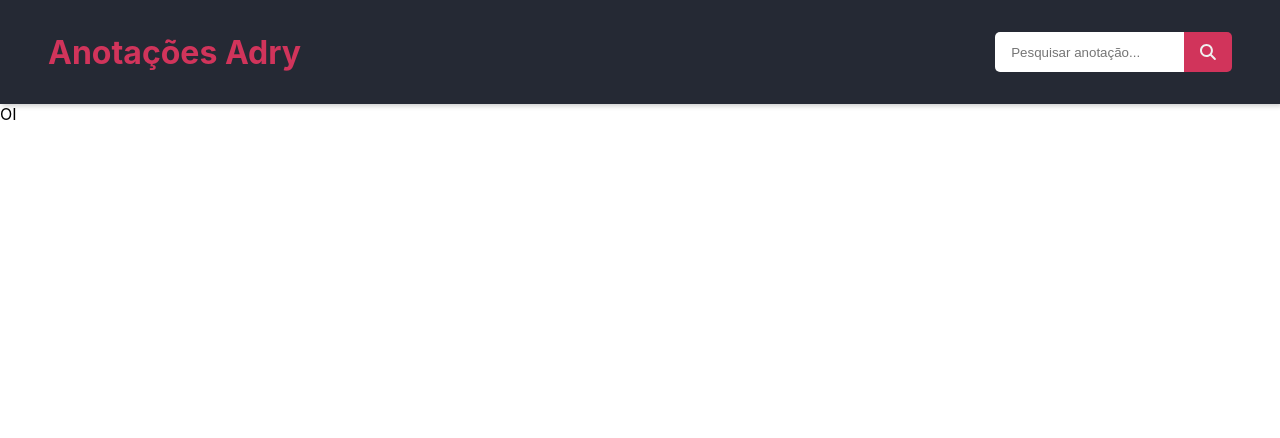
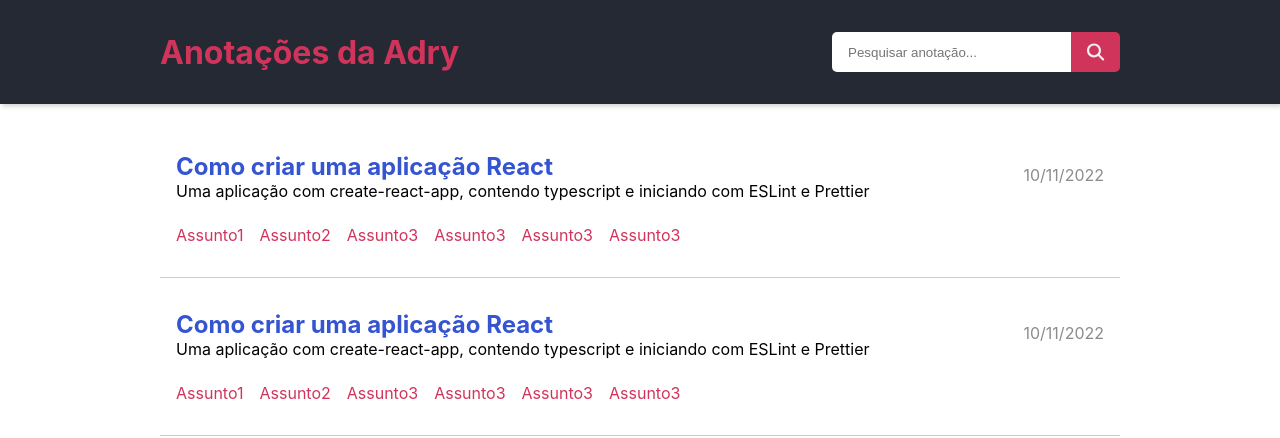
Before and after one commit to adryfernandes/adry-blog-reactjs, a React (Create React App) app: page / in a window 1280 px wide. Shown: the top 438 px of the page. Built offline with nearby package versions, Linux system fonts and the light colour scheme.

Commit message:
Componente de posts

```diff
--- a/src/components/Header/index.tsx
+++ b/src/components/Header/index.tsx
@@ -1,4 +1,4 @@
-import { Container, Icon, Button, SearchContent } from "./styled";
+import { Container, Icon, Button, SearchContent, Content } from "./styled";
 import { faMagnifyingGlass } from "@fortawesome/free-solid-svg-icons";
 import { useState } from "react";
 
@@ -7,7 +7,8 @@ export function Header() {
 
   return (
     <Container>
-      <h1>Anotações Adry</h1>
+      <Content>
+        <h1>Anotações da Adry</h1>
         <SearchContent>
           <input placeholder="Pesquisar anotação..." />
           <Button onClick={() => setClickButton(!clickButton)}>
@@ -17,6 +18,7 @@ export function Header() {
             />
           </Button>
         </SearchContent>
+      </Content>
     </Container>
   );
 }
--- a/src/components/Header/styled.tsx
+++ b/src/components/Header/styled.tsx
@@ -1,19 +1,37 @@
 import { FontAwesomeIcon } from "@fortawesome/react-fontawesome";
 import styled, { keyframes } from "styled-components";
+import { breakpoints } from "../../theme/breakpoints";
 import { colors } from "../../theme/colors";
 import { metrics } from "../../theme/metrics";
 
 export const Container = styled.header`
   background-color: ${colors.theme.blueGray};
-  padding: ${metrics.padding.medium} ${metrics.padding.large};
+  box-shadow: 2px 2px 5px rgba(0, 0, 0, 0.2);
   display: flex;
+  justify-content: center;
+`;
+
+export const Content = styled.div`
+  padding: ${metrics.padding.medium};
+  display: flex;
+  flex-direction: column;
   align-items: center;
   justify-content: space-between;
-  box-shadow: 2px 2px 5px rgba(0, 0, 0, 0.2);
+
+  @media (min-width: ${breakpoints.md}) {
+    flex-direction: row;
+    padding: ${metrics.padding.medium};
+    width: ${metrics.widthPage};
+  }
 
   h1 {
     color: ${colors.theme.pink};
     margin: 0;
+    margin-bottom: 1.5rem;
+
+    @media (min-width: ${breakpoints.md}) {
+      margin: 0;
+    }
   }
 `;
 
@@ -34,9 +52,13 @@ const fade = keyframes`
 
 export const SearchContent = styled.div`
   display: flex;
-  justify-content: end;
   align-items: stretch;
-  width: 20%;
+  width: 100%;
+
+  @media (min-width: ${breakpoints.md}) {
+    width: 30%;
+    justify-content: end;
+  }
 
   input {
     border-radius: 5px 0 0 5px;
--- /dev/null
+++ b/src/components/Post/index.tsx
@@ -0,0 +1,29 @@
+import { Container, Content, Matters, Top } from "./styled";
+
+export function Post() {
+  return (
+    <Container>
+      <Content>
+        <Top>
+          <div>
+            <h2>Como criar uma aplicação React</h2>
+            <h4>
+              Uma aplicação com create-react-app, contendo typescript e
+              iniciando com ESLint e Prettier
+            </h4>
+          </div>
+          <span id="date">10/11/2022</span>
+        </Top>
+
+        <Matters>
+          <span>Assunto1</span>
+          <span>Assunto2</span>
+          <span>Assunto3</span>
+          <span>Assunto3</span>
+          <span>Assunto3</span>
+          <span>Assunto3</span>
+        </Matters>
+      </Content>
+    </Container>
+  );
+}
--- /dev/null
+++ b/src/components/Post/styled.tsx
@@ -0,0 +1,69 @@
+import styled from "styled-components";
+import { breakpoints } from "../../theme/breakpoints";
+import { colors } from "../../theme/colors";
+import { metrics } from "../../theme/metrics";
+
+export const Container = styled.section`
+  border-bottom: 1px solid rgba(0, 0, 0, 0.2);
+  padding: ${metrics.padding.small} 0;
+`;
+
+export const Content = styled.div`
+  cursor: pointer;
+  padding: ${metrics.padding.small};
+
+  &:hover {
+    background-color: rgba(0, 0, 0, 0.1);
+  }
+
+  h2 {
+    color: ${colors.theme.purple};
+    margin: 0;
+  }
+
+  h4 {
+    margin: 0;
+    font-weight: 400;
+    margin-top: 0.5rem;
+    text-align: justify;
+
+    @media (min-width: ${breakpoints.md}) {
+      margin-top: 0;
+    }
+  }
+`;
+
+export const Top = styled.div`
+  display: flex;
+  align-items: flex-start;
+  justify-content: space-between;
+  margin-bottom: 1.5rem;
+  flex-direction: column;
+
+  @media (min-width: ${breakpoints.md}) {
+    flex-direction: row;
+  }
+
+  #date {
+    color: ${colors.gray};
+    margin-top: 0.8rem;
+
+    @media (min-width: ${breakpoints.md}) {
+      flex-direction: row;
+    }
+  }
+`;
+
+export const Matters = styled.div`
+  display: grid;
+  grid-template-columns: repeat(3, 1fr);
+
+  @media (min-width: ${breakpoints.md}) {
+    display: flex;
+  }
+
+  span {
+    margin-right: 1rem;
+    color: ${colors.theme.pink};
+  }
+`;
--- a/src/pages/Home/index.tsx
+++ b/src/pages/Home/index.tsx
@@ -1,3 +1,19 @@
+import { Post } from "../../components/Post";
+import { Main } from "./styled";
+
 export function Home() {
-  return <div>OI</div>;
+  const posts = [
+    {
+      title: "post1",
+      description: "Descrição",
+      content: "<div>Eae bixa</div>",
+    },
+  ];
+
+  return (
+    <Main>
+      <Post />
+      <Post />
+    </Main>
+  );
 }
--- /dev/null
+++ b/src/pages/Home/styled.tsx
@@ -0,0 +1,15 @@
+import styled from "styled-components";
+import { breakpoints } from "../../theme/breakpoints";
+import { metrics } from "../../theme/metrics";
+
+export const Main = styled.main`
+  min-height: 80vh;
+  padding: ${metrics.padding.medium};
+
+  @media (min-width: ${breakpoints.md}) {
+    flex-direction: row;
+    padding: ${metrics.padding.small} ${metrics.padding.large};
+    width: 75%;
+    margin: auto;
+  }
+`;
--- /dev/null
+++ b/src/theme/breakpoints.tsx
@@ -0,0 +1,8 @@
+// Breakpoints das media queries
+export const breakpoints = {
+  xs: "320px",
+  sm: "576px",
+  md: "768px",
+  lg: "992px",
+  xl: "1200px",
+};
--- a/src/theme/colors.tsx
+++ b/src/theme/colors.tsx
@@ -6,4 +6,5 @@ export const colors = {
     white: "#EFEFEF",
   },
   darkPink: "#b42b4d",
+  gray: "#8c8c8c",
 };
--- a/src/theme/metrics.tsx
+++ b/src/theme/metrics.tsx
@@ -6,4 +6,5 @@ export const metrics = {
     mediumLarge: "2.5rem",
     large: "3rem",
   },
+  widthPage: "75%",
 };
```
Lines whose indentation alone changed are shown as unchanged.
